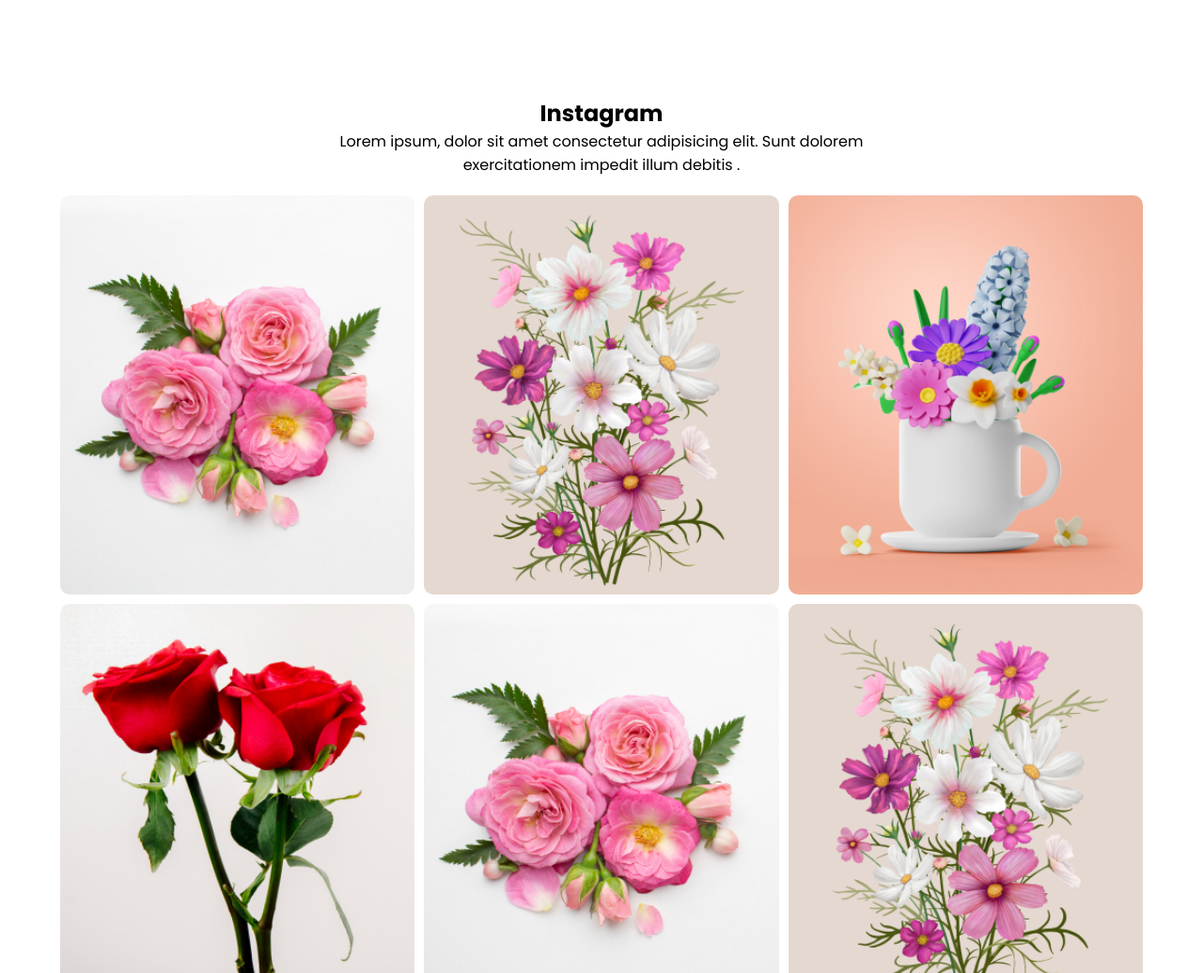
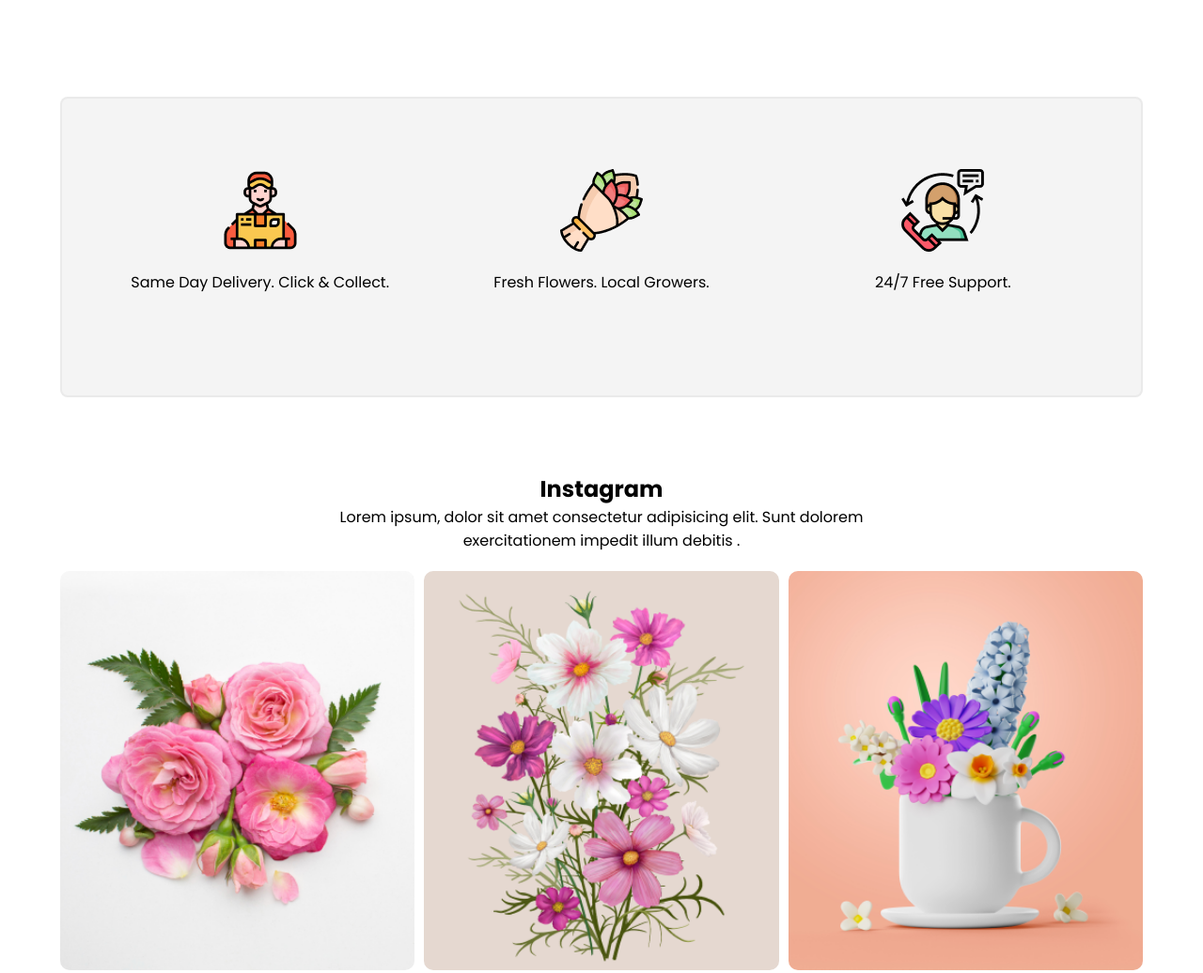
Before and after one commit to abdulmazidakash/conceptual-2-flower-shop, a plain HTML site: page index.html in a window 1280 px wide. Shown: the part 1497-2533 px from the top of the page at 94% size. Drawn offline with Linux system fonts and the light colour scheme.

Commit message:
requirement-section-container-done

```diff
--- a/index.html
+++ b/index.html
@@ -45,6 +45,25 @@
 
         <!-- featured image container ends here  -->
 
+        <!-- requirement section container starts here  -->
+        <section class="requirement-section-container">
+            <div class="requirement-section-content">
+                <div class="requirement-image">
+                    <img src="images/delivery.png" alt="">
+                    <p class="requirement-description">Same Day Delivery. Click & Collect.</p>
+                </div>
+                <div class="requirement-image">
+                    <img src="images/local-growers.png" alt="">
+                    <p class="requirement-description">Fresh Flowers. Local Growers.</p>
+                </div>
+                <div class="requirement-image">
+                    <img src="images/support.png" alt="">
+                    <p class="requirement-description">24/7 Free Support.</p>
+                </div>
+            </div>
+        </section>
+        <!-- requirement section container ends here  -->
+
         <!-- instagram section container starts here  -->
 
         <section class="instagram-section-container">
--- a/styles/style.css
+++ b/styles/style.css
@@ -9,6 +9,7 @@
 body{
     font-family: "Poppins", sans-serif;
 }
+
 .banner-section-container{
     max-width: 1440px;
     height: 650px;
@@ -96,6 +97,7 @@ body{
     flex-direction: column;
     justify-content: center;
     align-items: center;
+
     width: 50%;
     margin: 0 auto;
 }
@@ -108,9 +110,11 @@ body{
 .first-image, .second-image, .third-image{
     width: 33%;
     height: 530px;
+
     display: flex;
     justify-content: center;
     align-items: center;
+
     /* margin: 0 auto; */
     border-radius: 50% 50% 0 0;
     /* border: 2px solid; */
@@ -135,6 +139,7 @@ body{
     height: 1050px;
     /* border: 2px solid; */
     margin: 0 auto;
+    margin-top: 80px;
 }
 .instagram-text-content{
     width: 50%;
@@ -215,6 +220,7 @@ body{
     flex-direction: column;
    justify-content: center;
    align-items: center;
+
    background-color: black;
    color: white;
 }
@@ -234,3 +240,48 @@ body{
     margin-top: 50px;
 
 }
+/* requirement-section-container styles starts here  */
+.requirement-section-container{
+    width: 90%;
+    height: 320px;
+    border: 2px solid rgba(39, 39, 39, 0.05);
+
+    /* margin-bottom: 180px; */
+    margin: 0 auto;
+
+    border-radius: 8px;
+    background: rgba(39, 39, 39, 0.05);
+
+}
+.requirement-section-content{
+    width: 70%;
+
+    display: flex;
+    justify-content: space-between;
+
+    /* align-items: center;  */
+        /* flex-direction: column; */
+
+    margin: 0 auto;
+    margin-top: 100px;
+}
+.requirement-image{
+    width: 77px;
+    height: 82.5px;
+
+    display: flex;
+    flex-direction: column;
+    justify-content: center;
+    align-items: center;
+    text-align: center;
+}
+/* .requirement-image img{
+    width: 90%;
+    height: 90%;
+
+} */
+.requirement-description{
+    width: 372px;
+    height: 35px;
+    margin-top: 20px;
+}
```
Also changed, not shown: images/delivery.png (renamed from images/Group 57.png), images/local-growers.png (renamed from images/Group 58.png), images/support.png (renamed from images/Group 59.png).
